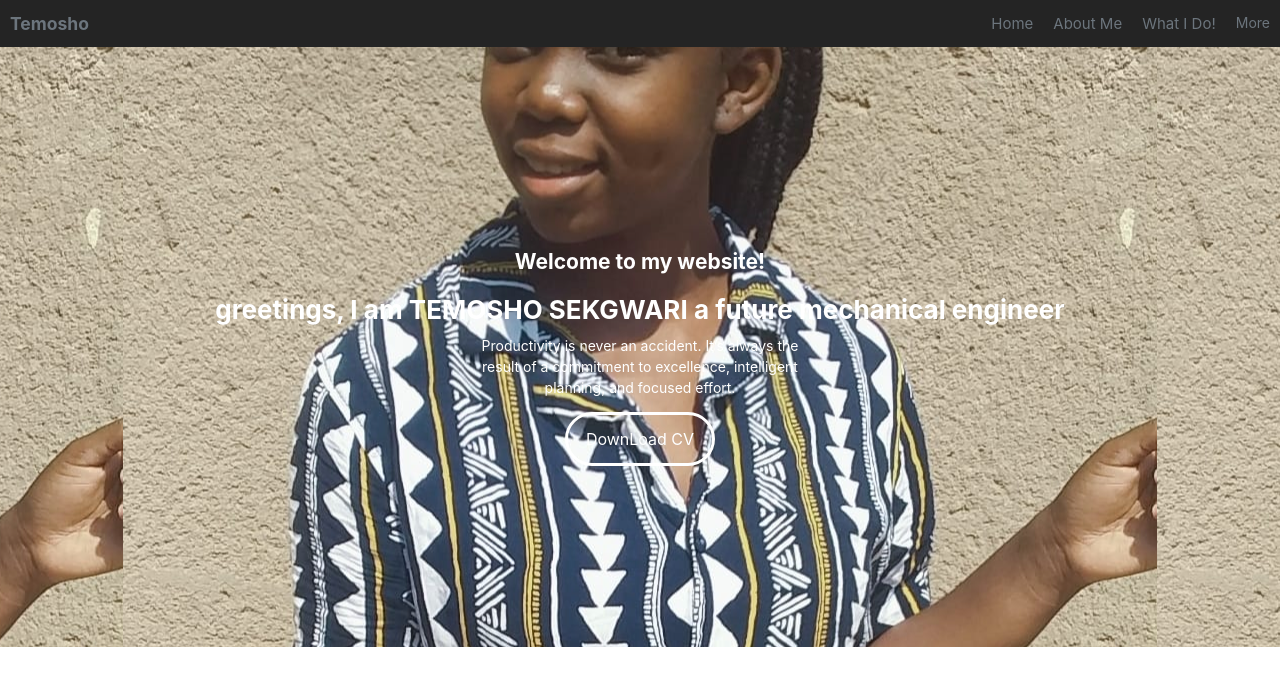
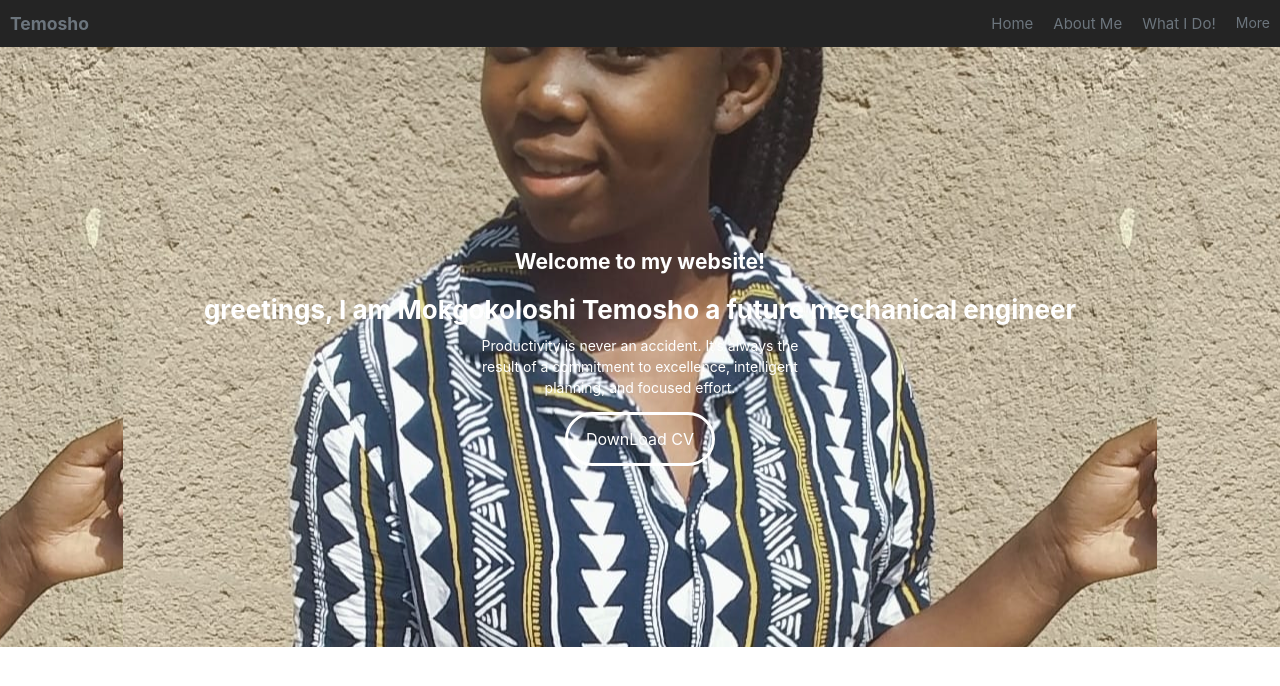
Before and after one commit to Mulelur/temosho, a React (Create React App) app: page / in a window 1280 px wide. Shown: the top 686 px of the page. Built offline with nearby package versions, Linux system fonts and the light colour scheme.

Commit message:
rename Sname

```diff
--- a/src/container/aboutMe/aboutMe.js
+++ b/src/container/aboutMe/aboutMe.js
@@ -15,7 +15,7 @@ export default function AboutMeContainer() {
         <AboutMe.Column>
           <AboutMe.Heading2>About Me</AboutMe.Heading2>
           <AboutMe.Heading4>
-            Hello! My Name is Sekgwari Temosho.
+            Hello! My Name is Mokgokoloshi Temosho.
           </AboutMe.Heading4>
           <AboutMe.Text>
             I am doing mechanical engineering which is the course i desire the
--- a/src/container/home/sectionHeader.js
+++ b/src/container/home/sectionHeader.js
@@ -8,7 +8,7 @@ export default function SectionHeaderContainer() {
       <SectionHeader.Container>
         <SectionHeader.Heading4>Welcome to my website!</SectionHeader.Heading4>
         <SectionHeader.Heading1>
-          greetings, I am TEMOSHO SEKGWARI a future mechanical engineer
+          greetings, I am Mokgokoloshi Temosho a future mechanical engineer
         </SectionHeader.Heading1>
         <SectionHeader.Text>
           Productivity is never an accident. It’s always the result of a
```
